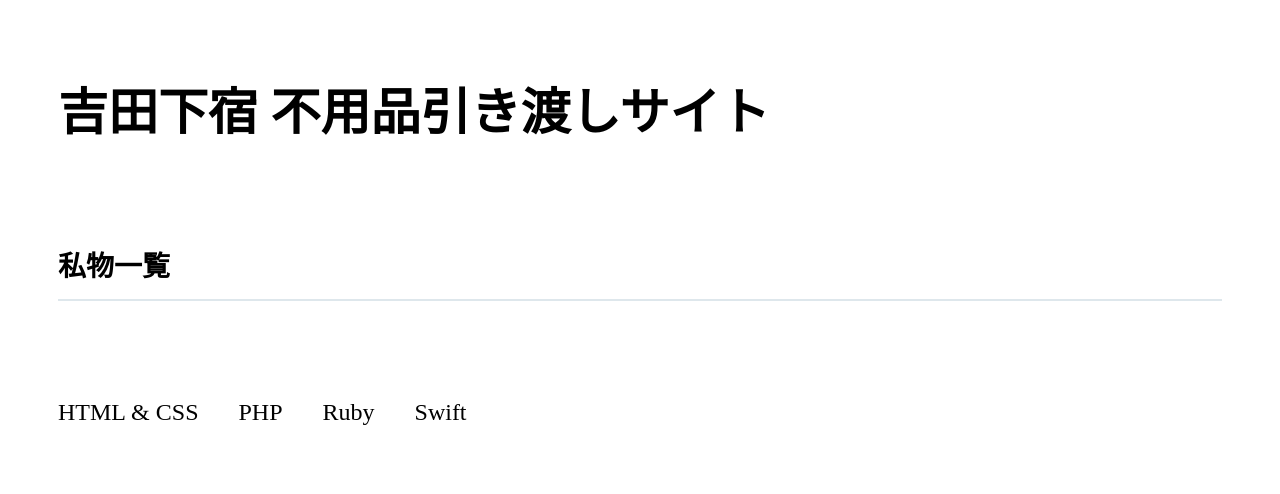
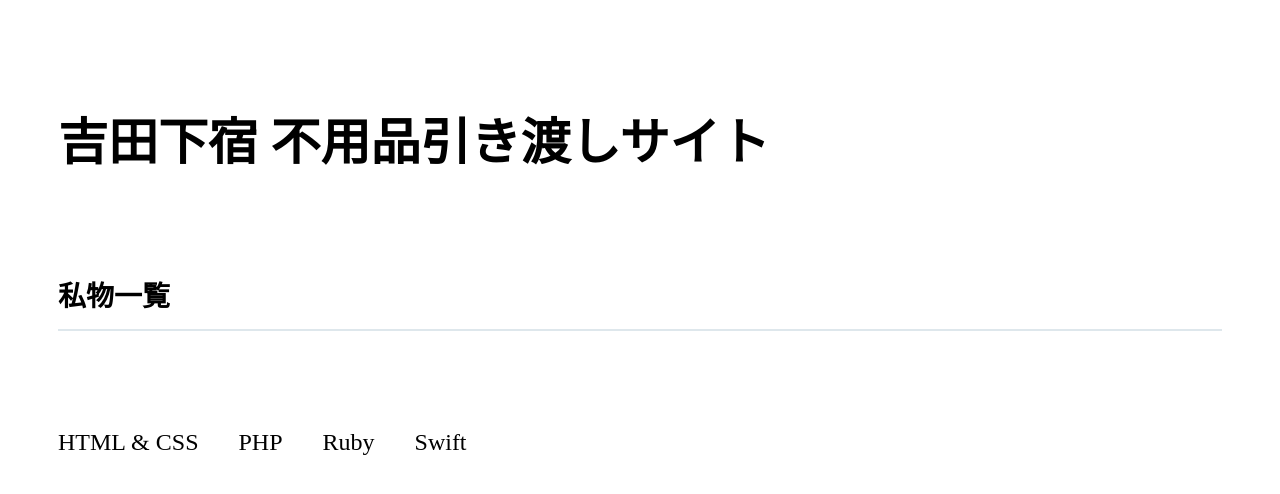
Before and after one commit to MizukiMurakawa/yoshida-boardinghouse.github.io, a plain HTML site: page index.html in a window 1280 px wide. Drawn offline with Linux system fonts and the light colour scheme.

Commit message:
Update stylesheet.css

```diff
--- a/stylesheet.css
+++ b/stylesheet.css
@@ -11,7 +11,7 @@
   }
 
   .main {
-    padding: 30px 50px;
+    padding: 60px 50px;
   }
 
   .copy-container h1 {
```
